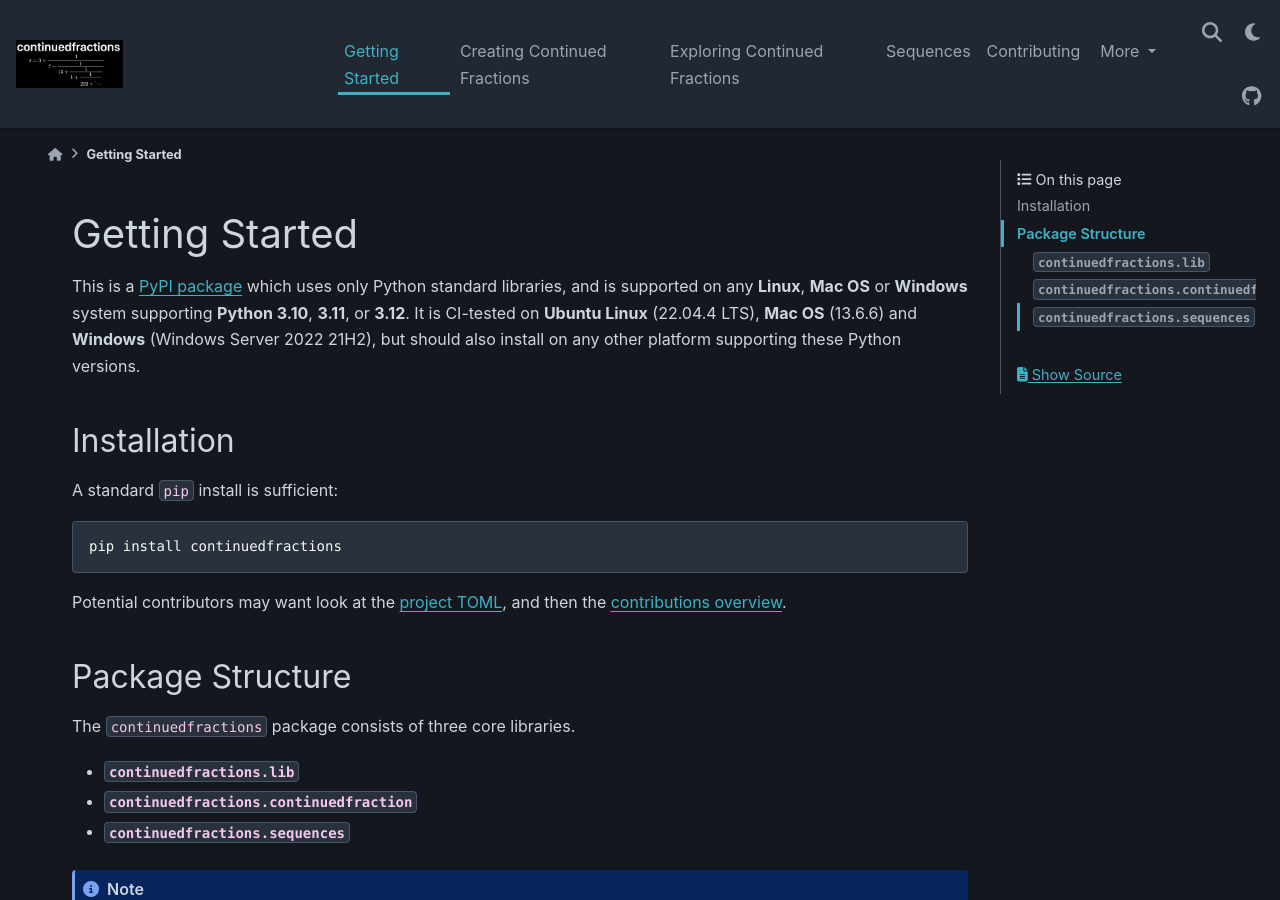
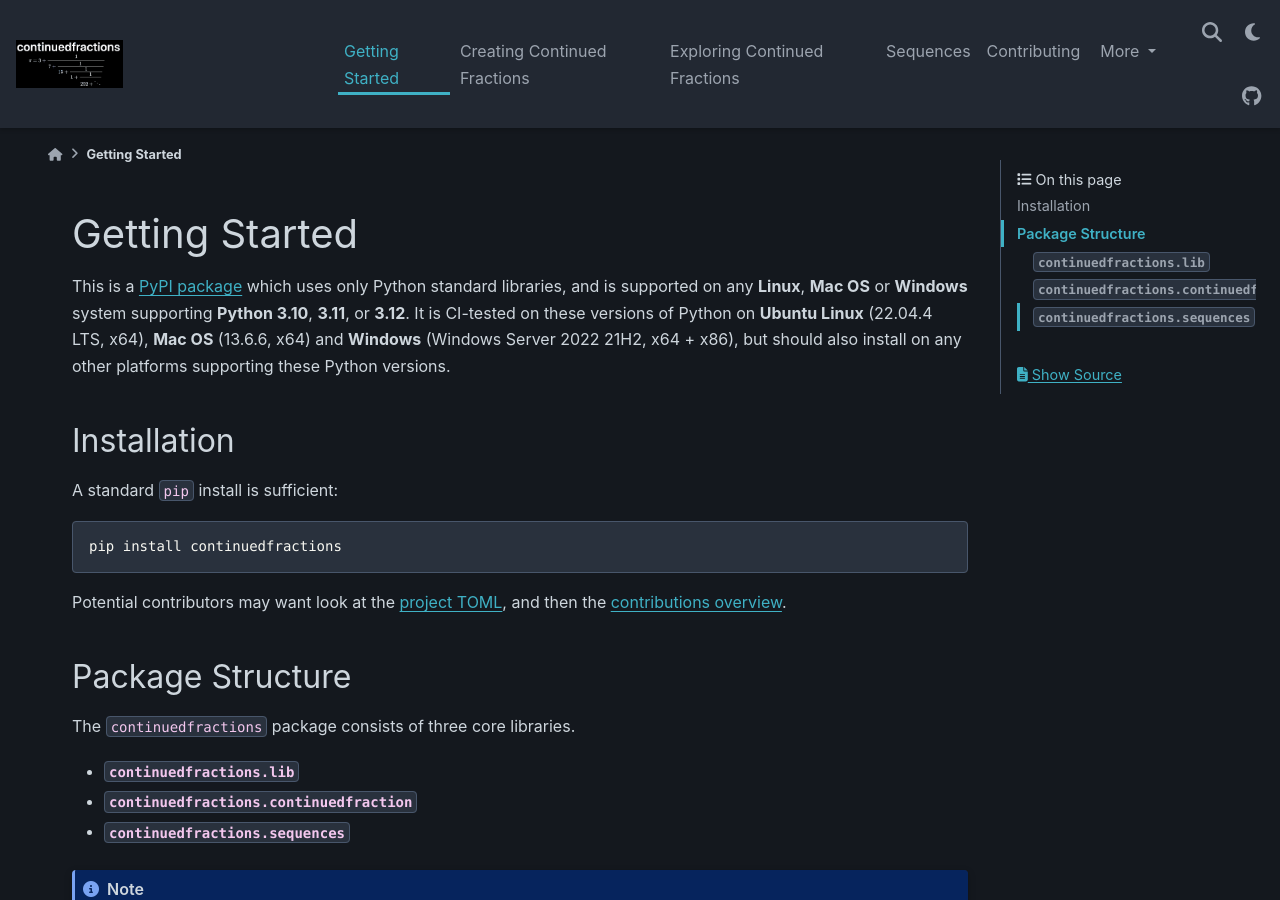
Before and after one commit to sr-murthy/continuedfractions, a Sphinx documentation site: the page built from docs/sources/getting-started.rst, in a window 1280 px wide and 900 px high. Built offline with Sphinx 7.4.7 and the PyData theme 0.15.4, drawn with Linux system fonts in a browser that asks for light colours; nearby versions of some CDN libraries.

Commit message:
docs: tweak "Getting Started" docs section on platform compatibility

```diff
--- a/docs/sources/getting-started.rst
+++ b/docs/sources/getting-started.rst
@@ -6,7 +6,7 @@
 Getting Started
 ===============
 
-This is a `PyPI package <https://pypi.org/project/continuedfractions/>`_ which uses only Python standard libraries, and is supported on any **Linux**, **Mac OS** or **Windows** system supporting **Python 3.10**, **3.11**, or **3.12**. It is CI-tested on **Ubuntu Linux** (22.04.4 LTS), **Mac OS** (13.6.6) and **Windows** (Windows Server 2022 21H2), but should also install on any other platform supporting these Python versions.
+This is a `PyPI package <https://pypi.org/project/continuedfractions/>`_ which uses only Python standard libraries, and is supported on any **Linux**, **Mac OS** or **Windows** system supporting **Python 3.10**, **3.11**, or **3.12**. It is CI-tested on these versions of Python on **Ubuntu Linux** (22.04.4 LTS, x64), **Mac OS** (13.6.6, x64) and **Windows** (Windows Server 2022 21H2, x64 + x86), but should also install on any other platforms supporting these Python versions.
 
 .. _getting-started.installation:
 
```
